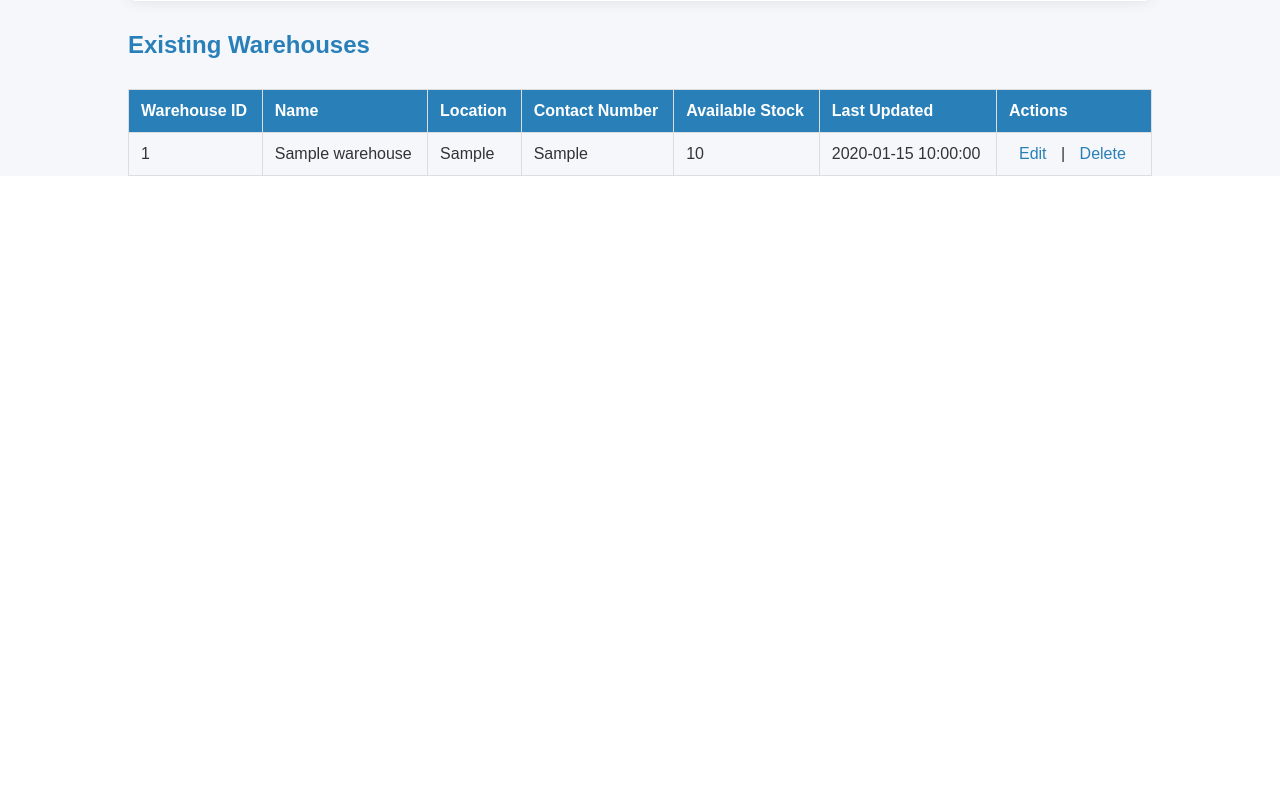
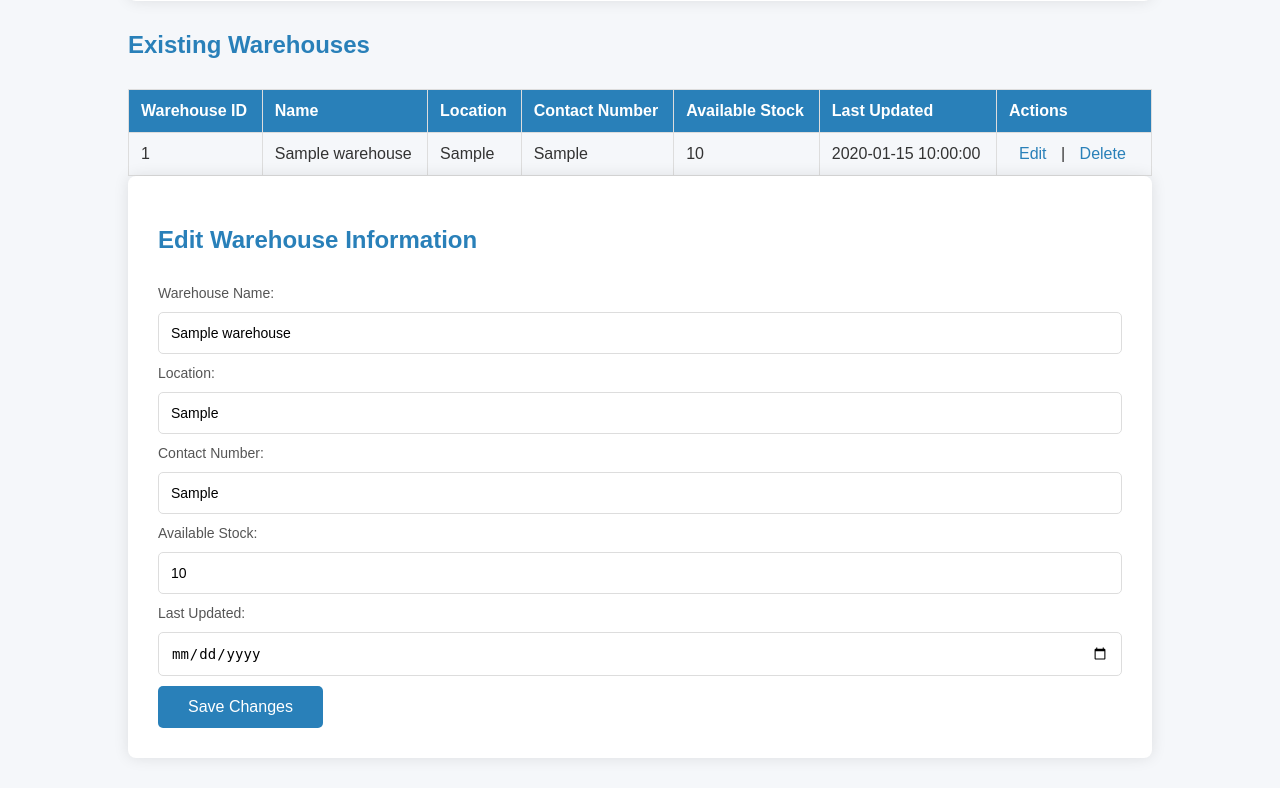
Before and after one commit to rudrodebsarker/Agri_Insights, a PHP site: page /warehouse_management.php?edit_id=1 in a window 1280 px wide. Shown: the part 847-1635 px from the top of the page. Before the commit the page ends 1023 px from the top, so only its background shows below. Run offline with PHP 8.4, Linux system fonts and the light colour scheme; tables that the repository leaves empty or names only in its code hold one stand-in row (values such as "Sample post").

Commit message:
Update warehouse_management.php
cmt

```diff
--- a/warehouse_management.php
+++ b/warehouse_management.php
@@ -280,3 +280,43 @@ if ($_SERVER['REQUEST_METHOD'] == 'POST' && isset($_POST['add'])) {
             ?>
         </tbody>
     </table>
+<!-- Edit form -->
+    <?php
+    if (isset($_GET['edit_id'])) {
+        $edit_id = $_GET['edit_id'];
+        $sql = "SELECT * FROM WAREHOUSE WHERE warehouse_id='$edit_id'";
+        $result = $conn->query($sql);
+        $row = $result->fetch_assoc();
+    ?>
+        <div id="editForm" class="form-container scrollToForm">
+            <h2>Edit Warehouse Information</h2>
+            <form method="POST" action="warehouse_management.php">
+                <input type="hidden" name="warehouse_id" value="<?php echo $row['warehouse_id']; ?>">
+
+                <label for="name">Warehouse Name:</label>
+                <input type="text" id="name" name="name" value="<?php echo $row['name']; ?>" required><br>
+
+                <label for="location">Location:</label>
+                <input type="text" id="location" name="location" value="<?php echo $row['location']; ?>" required><br>
+
+                <label for="contact_num">Contact Number:</label>
+                <input type="text" id="contact_num" name="contact_num" value="<?php echo $row['contact_num']; ?>" required><br>
+
+                <label for="available_stock_of_product">Available Stock:</label>
+                <input type="number" id="available_stock_of_product" name="available_stock_of_product" value="<?php echo $row['available_stock_of_product']; ?>" required><br>
+
+                <label for="last_updated">Last Updated:</label>
+                <input type="date" id="last_updated" name="last_updated" value="<?php echo $row['last_updated']; ?>" required><br>
+
+                <button type="submit" name="edit">Save Changes</button>
+            </form>
+        </div>
+    <?php } ?>
+</div>
+
+</body>
+</html>
+
+<?php
+$conn->close();
+?>
```
